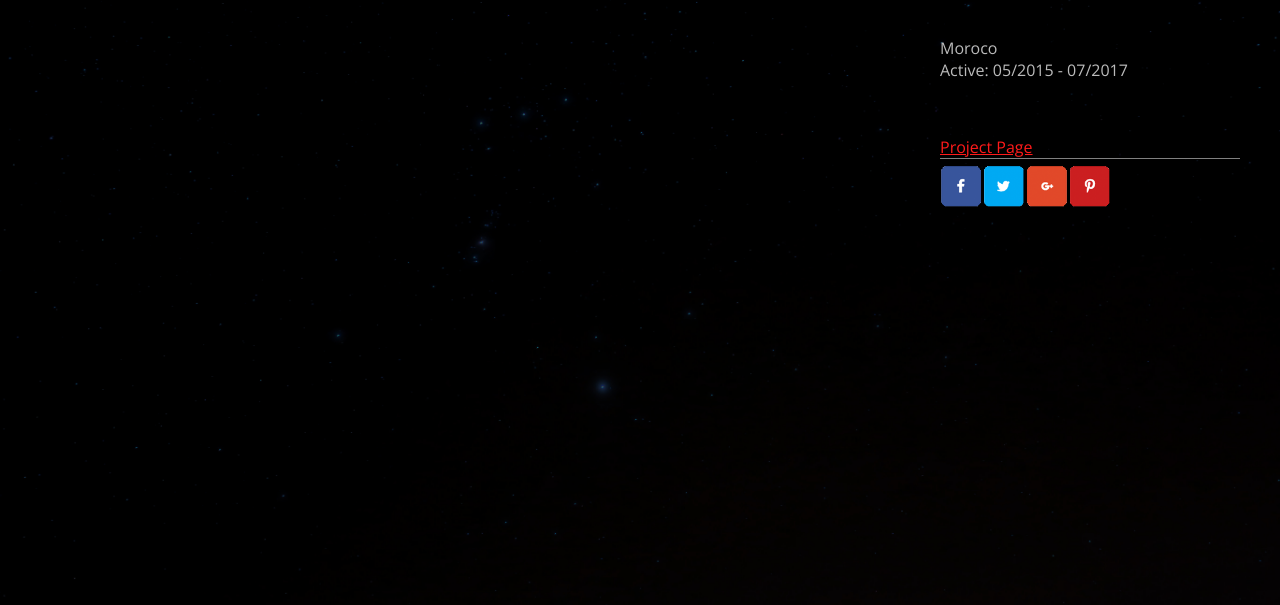
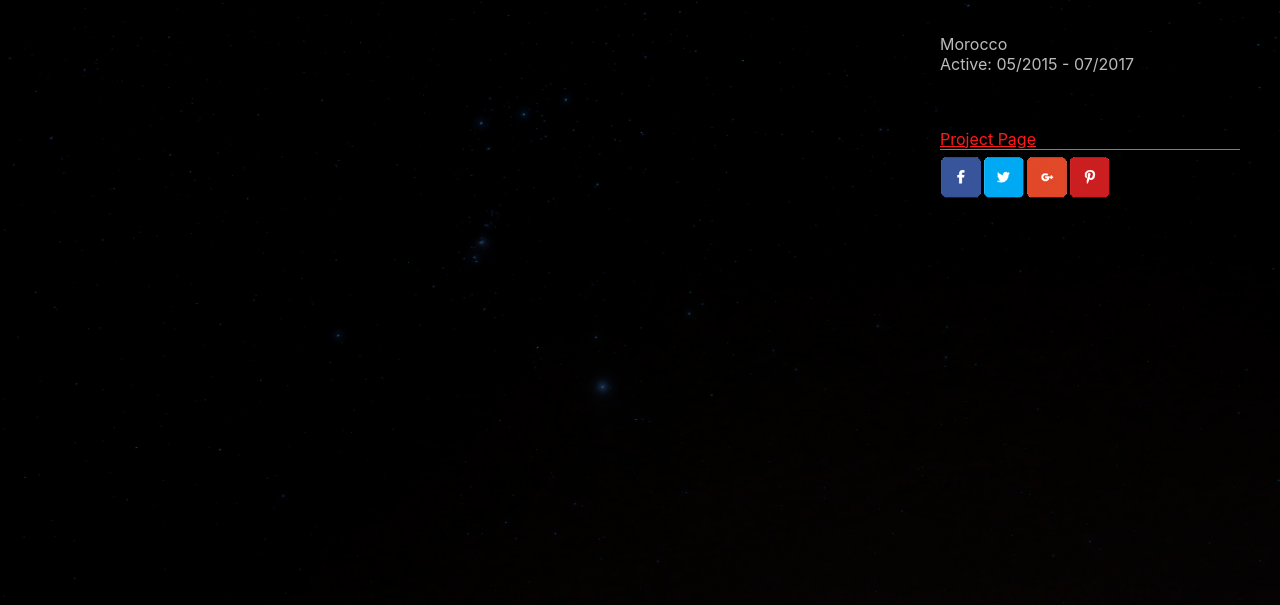
Before and after one commit to LinkPact/OH2017Malmo, a plain HTML site: page src/index.html in a window 1280 px wide. Shown: the part 195-800 px from the top of the page. Drawn offline with nearby package versions, Linux system fonts and the light colour scheme; files whose address does not match are found by name.

Commit message:
change font and tags

```diff
--- a/src/globe.js
+++ b/src/globe.js
@@ -303,6 +303,7 @@ function updateProjectInfo(locationEntry) {
 
 	var title = locationEntry["title"];
 	var tags = locationEntry["focus"];
+	tags = '#' + tags.map(function(d){return d.replace(/ /g, '-')}).join(' #')
 	var location_name = locationEntry["country"];
 	var startTime = locationEntry["startDate"];
 	var endTime = locationEntry["endDate"];
--- a/src/index.html
+++ b/src/index.html
@@ -20,7 +20,7 @@
                 overflow: hidden;
 
                 color: #bbb;
-                font-family: 'Open Sans', sans-serif;
+                font-family: -apple-system,BlinkMacSystemFont,"Segoe UI",Roboto,"Helvetica Neue",Arial,sans-serif,"Apple Color Emoji","Segoe UI Emoji","Segoe UI Symbol";
                 font-size: 1rem;
             }
 
@@ -106,7 +106,7 @@
                 #humanrights #torture
             </div>
             <div id="project-location">
-                Moroco
+                Morocco
             </div>
             <div id="project-time">
                 Active: 05/2015 - 07/2017
```
